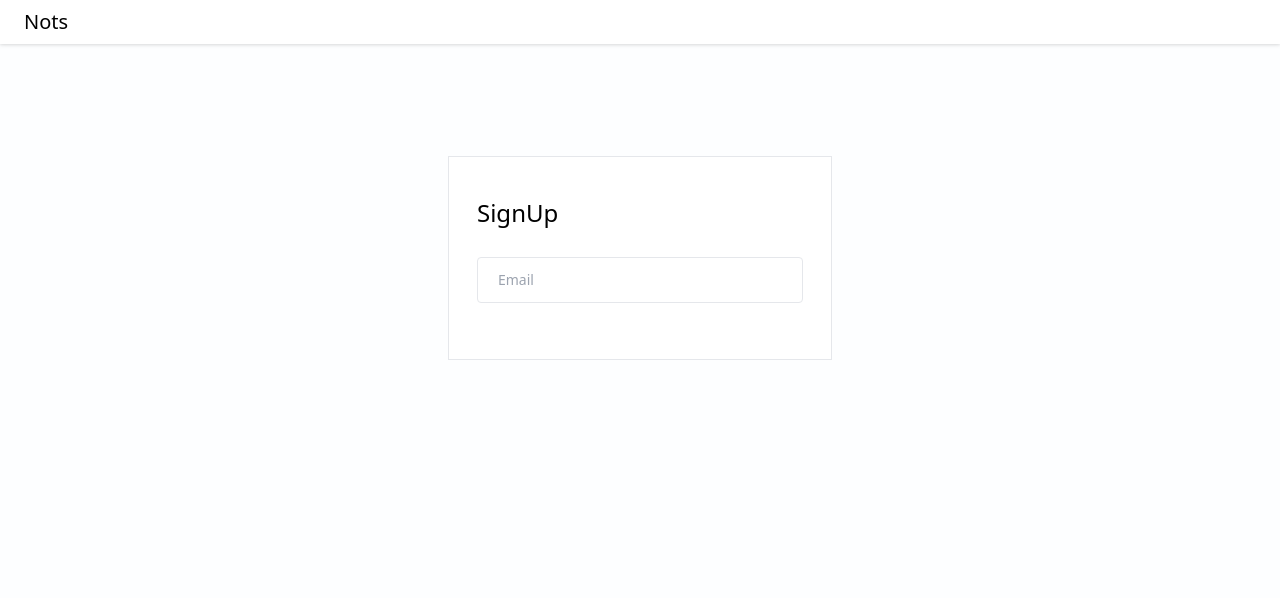
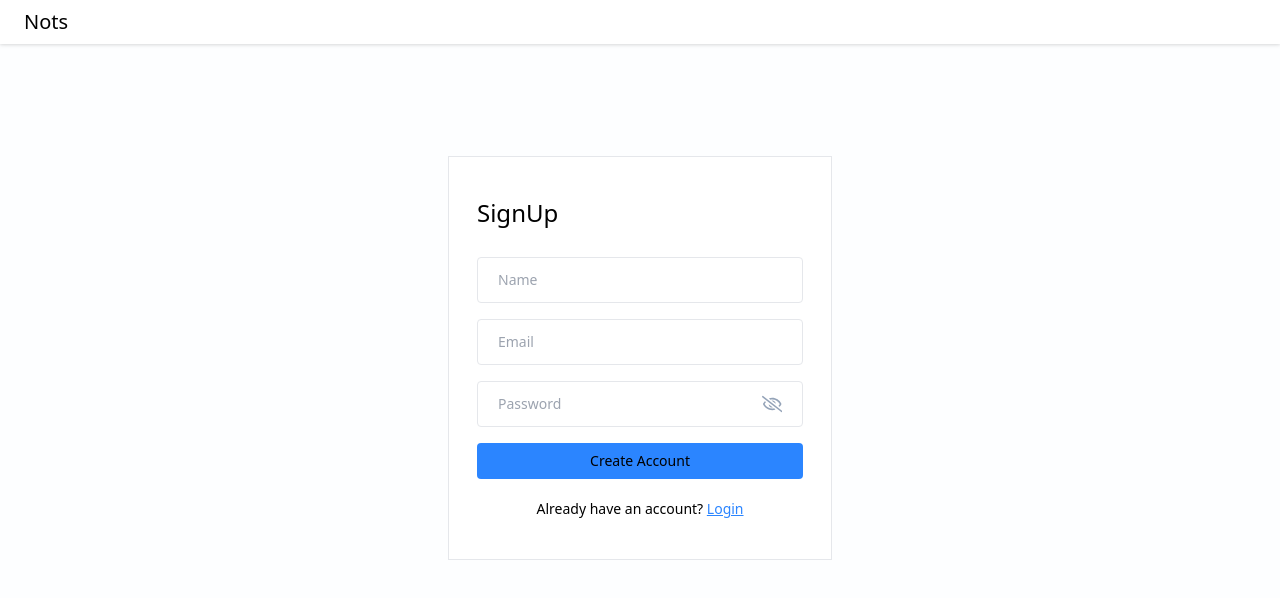
Before and after one commit to uones-hoseini/travel-gift, a React (Vite) app: page /signup in a window 1280 px wide. Shown: the top 598 px of the page. Built offline with nearby package versions, Linux system fonts and the light colour scheme.

Commit message:
finished signup ui

```diff
--- a/src/components/input/PasswordInput.jsx
+++ b/src/components/input/PasswordInput.jsx
@@ -1,7 +1,7 @@
 import React, { useState } from "react"
 import { FaRegEye, FaRegEyeSlash } from "react-icons/fa"
 
-const PasswordInput = ({ value, onchange, placeholder }) => {
+const PasswordInput = ({ value, onChange, placeholder }) => {
   const [isShowPassword, setIsShowPassword] = useState(false)
 
   const toggleShowPassword = () => {
@@ -10,7 +10,7 @@ const PasswordInput = ({ value, onchange, placeholder }) => {
 
   return (
     <div className="flex items-center bg-transparent border-[1.5px] px-5 rounded mb-3">
-      <input value={value} onChange={onchange} type={isShowPassword ? "text" : "password"} placeholder={placeholder || "Password"} className=" w-full text-sm bg-transparent py-3 rounded outline-none" />
+      <input value={value} onChange={onChange} type={isShowPassword ? "text" : "password"} placeholder={placeholder || "Password"} className=" w-full text-sm bg-transparent py-3 rounded outline-none" />
 
       {isShowPassword ? <FaRegEye size={22} className="text-primary cursor-pointer " onClick={() => toggleShowPassword()} /> : <FaRegEyeSlash size={22} className="text-slate-400 cursor-pointer" onClick={() => toggleShowPassword()} />}
     </div>
--- a/src/pages/Login/Login.jsx
+++ b/src/pages/Login/Login.jsx
@@ -31,7 +31,13 @@ const Login = () => {
           <form onSubmit={handleLogin}>
             <h4 className="text-2xl mb-7">Login</h4>
             <input onChange={(e) => setEmail(e.target.value)} type="text" value={email} placeholder="Email" className="input-box" />
-            <PasswordInput  onChange={(e) => setPassword(e.target.value)}  />
+            <PasswordInput
+            type="text"
+             placeholder="Password"
+             className="input-box"
+             value={password}
+             onChange={(e)=>setPassword(e.target.value)}
+             />
             {error && <p className="text-red-500 text-xs pb-1">{error}</p>}
             <button type="submit" className="btn-primary">
               Login
--- a/src/pages/SignUp/SignUp.jsx
+++ b/src/pages/SignUp/SignUp.jsx
@@ -1,9 +1,32 @@
-import React from "react"
+import React, { useState } from "react"
 import Navbar from "../../components/Navbar"
+import PasswordInput from "../../components/input/PasswordInput"
+import { Link } from "react-router-dom"
+import { validateEmail } from "../../utils/helper"
 
 const SignUp = () => {
+  const [name, setName] = useState("")
+
+  const [email, setEmail] = useState("")
+  const [password, setPassword] = useState("")
+  const [error, setError] = useState(null)
   const handleSignup = async (e) => {
     e.preventDefault()
+
+    if (!name) {
+      setError("Please enter Your Name")
+      return
+    }
+
+    if (!validateEmail(email)) {
+      setError("Please enter a valid email address")
+      return
+    }
+    if (!password) {
+      setError("Please enter the password")
+      return
+    }
+    setError("")
   }
 
   return (
@@ -14,7 +37,22 @@ const SignUp = () => {
           <form onSubmit={handleSignup}>
             <h4 className="text-2xl mb-7">SignUp</h4>
 
-            <input type="text" placeholder="Email" className="input-box" />
+            <input type="text" placeholder="Name" className="input-box" value={name} onChange={(e) => setName(e.target.value)} />
+
+            <input type="text" placeholder="Email" className="input-box" value={email} onChange={(e) => setEmail(e.target.value)} />
+            <PasswordInput type="text" placeholder="Password" className="input-box" value={password} onChange={(e) => setPassword(e.target.value)} />
+
+            {error && <p className="text-red-500 text-xs pb-1">{error}</p>}
+            <button type="submit" className="btn-primary">
+              Create Account
+            </button>
+
+            <p className="text-sm text-center mt-4">
+              Already have an account?{" "}
+              <Link to="/login" className="font-medium text-primary underline">
+                Login
+              </Link>
+            </p>
           </form>
         </div>
       </div>
```
